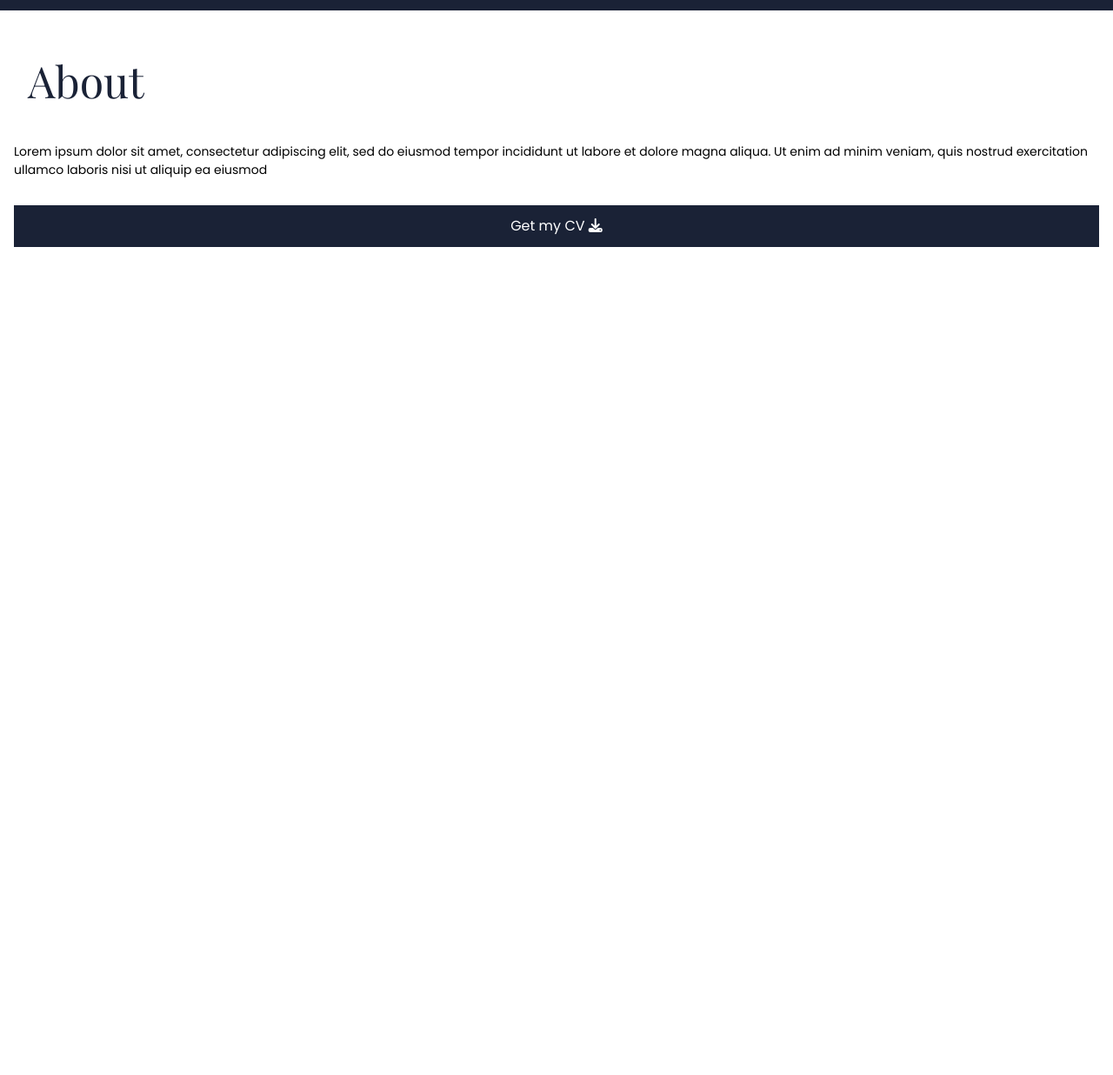
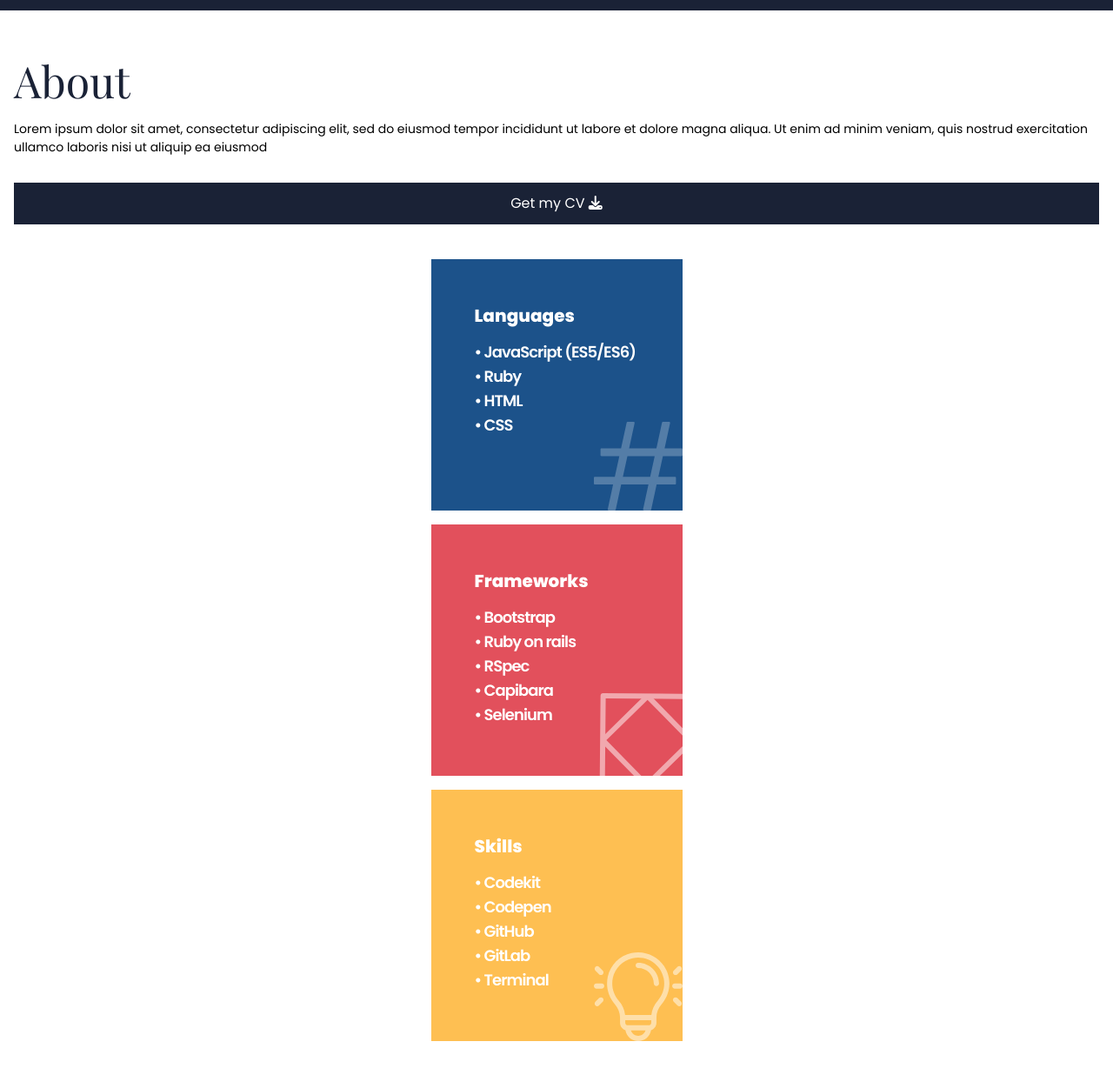
Before and after one commit to lelonov23/portfolio, a plain HTML site: page index.html in a window 1280 px wide. Shown: the part 4825-6061 px from the top of the page at 87% size. Before the commit the page ends 5125 px from the top, so only its background shows below. Drawn offline with nearby package versions, Linux system fonts and the light colour scheme.

Commit message:
about section done

```diff
--- a/index.html
+++ b/index.html
@@ -7,7 +7,7 @@
     <link rel="preconnect" href="https://fonts.googleapis.com" />
     <link rel="preconnect" href="https://fonts.gstatic.com" crossorigin />
     <link
-      href="https://fonts.googleapis.com/css2?family=Playfair+Display:wght@400;700&family=Poppins:wght@300;400;700&display=swap"
+      href="https://fonts.googleapis.com/css2?family=Playfair+Display:wght@400;700&family=Poppins:wght@300;400;600;700;800&display=swap"
       rel="stylesheet"
     />
     <link rel="stylesheet" href="style.css" type="text/css" />
@@ -121,6 +121,37 @@
         <button type="button" class="cv-button">
           Get my CV <i class="fa-solid fa-download"></i>
         </button>
+        <ul class="about-info">
+          <li class="box blue-box">
+            <h3>Languages</h3>
+            <ul>
+              <li>• JavaScript (ES5/ES6)</li>
+              <li>• Ruby</li>
+              <li>• HTML</li>
+              <li>• CSS</li>
+            </ul>
+          </li>
+          <li class="box red-box">
+            <h3>Frameworks</h3>
+            <ul>
+              <li>• Bootstrap</li>
+              <li>• Ruby on rails</li>
+              <li>• RSpec</li>
+              <li>• Capibara</li>
+              <li>• Selenium</li>
+            </ul>
+          </li>
+          <li class="box yellow-box">
+            <h3>Skills</h3>
+            <ul>
+              <li>• Codekit</li>
+              <li>• Codepen</li>
+              <li>• GitHub</li>
+              <li>• GitLab</li>
+              <li>• Terminal</li>
+            </ul>
+          </li>
+        </ul>
       </section>
     </main>
     <script
--- a/style.css
+++ b/style.css
@@ -48,7 +48,7 @@
   color: #1a2236;
 }
 
-h2 {
+.projects h2 {
   margin: 0 0 32px 16px;
 }
 
@@ -187,6 +187,10 @@
   flex-direction: column;
 }
 
+.about h2 {
+  margin-bottom: 6px;
+}
+
 p {
   font-family: Poppins, sans-serif;
   font-style: normal;
@@ -218,3 +222,58 @@
 .cv-button:active {
   box-shadow: inset 0 0 0 2px #1a2236;
 }
+
+.about-info {
+  list-style-type: none;
+  display: flex;
+  flex-direction: column;
+  align-items: center;
+  margin: 24px auto;
+  padding: 0;
+}
+
+.about-info li {
+  display: block;
+  margin-bottom: 16px;
+}
+
+.box {
+  width: 289px;
+  height: 289px;
+}
+
+.blue-box {
+  background: #1c528a url("src/hash.svg") no-repeat bottom right;
+}
+
+.red-box {
+  background: #e2505c url("src/ic_framework.svg") no-repeat bottom right;
+}
+
+.yellow-box {
+  background: #febf52 url("src/ic_skills.svg") no-repeat bottom right;
+}
+
+.box h3 {
+  font-family: Poppins, sans-serif;
+  font-style: normal;
+  font-weight: 800;
+  font-size: 20px;
+  line-height: 30px;
+  color: #fff;
+  padding: 50px 0 0 50px;
+}
+
+.box ul {
+  /* list-style-type: disc;
+  list-style-position: inside; */
+  padding: 0;
+  font-family: Poppins, sans-serif;
+  font-style: normal;
+  font-weight: 600;
+  font-size: 18px;
+  line-height: 12px;
+  letter-spacing: -0.0525em;
+  color: #fff;
+  padding: 21px 0 0 50px;
+}
```
Also changed, not shown: src/hash.svg (added), src/ic_framework.svg (added), src/ic_skills.svg (added).
